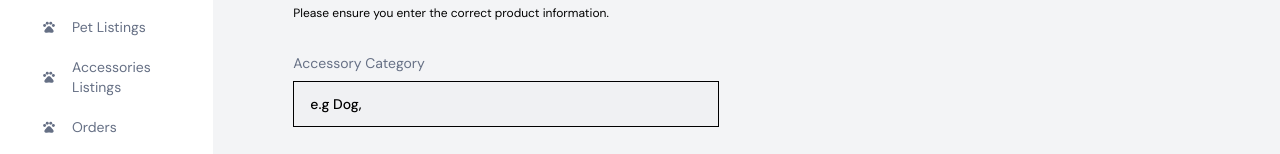
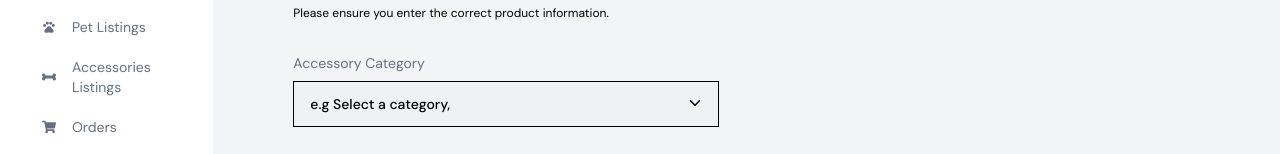
Before and after one commit to Pettify-NG/pettiy-web-app, a Next.js app: page /dashboard/accessories/create in a window 1280 px wide. Shown: the part 205-359 px from the top of the page. Built offline with nearby package versions, Linux system fonts and the light colour scheme.

Commit message:
some changes

```diff
--- a/src/components/Dashboard/AccessoriesListings/CreateAccessoriesListingsForm.tsx
+++ b/src/components/Dashboard/AccessoriesListings/CreateAccessoriesListingsForm.tsx
@@ -13,9 +13,7 @@ import TextInput from "@/components/Global/TextInput";
 import Button from "@/components/Global/Button";
 import ENDPOINTS from "@/config/ENDPOINTS";
 import HTTPService from "@/services/http";
-import { TfiSave } from "react-icons/tfi";
-import { Calendar } from "primereact/calendar";
-import { FiCalendar } from "react-icons/fi";
+import { IoIosArrowDown } from "react-icons/io";
 
 interface ProductImage {
   image: File
@@ -33,6 +31,8 @@ function CustomError({ error }: { error?: string }) {
   );
 }
 
+const accessoryCategories = ["Feed", "Toy", "Gadgets", "Wearables", "Grooming/Care", "Others"];
+
 const CreateAccessoriesListingForm = () => {
   const imageInputRef = useRef<HTMLInputElement | null>(null);
 
@@ -40,30 +40,18 @@ const CreateAccessoriesListingForm = () => {
 
   const formik = useFormik({
     initialValues: {
-      // petBreed: "",
       description: "",
       category: "",
       price: "",
       stock: 0,
       weight: 0,
-      // petColor: "",
-      // sex: "",
-      // location: "",
-      // vaccinationStatus: "",
-      // dateOfBirth: "",
     },
     validationSchema: Yup.object({
-      // petBreed: Yup.string().required().label("Pet Breed"),
       description: Yup.string().required().label("Description"),
       category: Yup.string().required().label("Category"),
       price: Yup.string().required().label("Price"),
       stock: Yup.number().min(1).required().label("Number in stock"),
       weight: Yup.number().min(1).required().label("Product Weight"),
-      // petColor: Yup.string().required().label("Pet color"),
-      // sex: Yup.string().required().label("Sex"),
-      // location: Yup.string().required().label("Location"),
-      // vaccinationStatus: Yup.boolean().required().label("Vaccination Status"),
-      // dateOfBirth: Yup.string().required().label("Date of Birth"),
     }),
     onSubmit: async (values) => {
 
@@ -133,11 +121,19 @@ const CreateAccessoriesListingForm = () => {
                 value={formik.values.category}
             >
                 <option value='' defaultChecked disabled>
-                    e.g Dog,
+                    e.g Select a category,
                 </option>
+
+                {
+                  accessoryCategories.map((category, index) =>
+                    <option value={category} key={index}>
+                        {category}
+                    </option>
+                  )
+                }
             </select>
-            {/* <IoIosArrowDown onClick={handleSelectProductCategoryClick} className={`absolute right-4 ${formik.errors.categoryId ? "top-10" : "bottom-4"}`} />
-            <CustomError error={formik.errors.categoryId} /> */}
+            <IoIosArrowDown className={`absolute right-4 ${formik.errors.category ? "top-10" : "bottom-4"}`} />
+            <CustomError error={formik.errors.category} />
           </div>
 
           {/* Product Description */}
@@ -161,7 +157,7 @@ const CreateAccessoriesListingForm = () => {
             <CustomError error={formik.errors.description} />
           </div>
 
-          {/* Pet Image */}
+          {/* Image(s) */}
 
           <div className='mb-6'>
             <p className='text-neutral mb-2 text-sm'>Cover Image</p>
@@ -262,7 +258,7 @@ const CreateAccessoriesListingForm = () => {
       <div className='fixed right-0 bottom-0 w-full p-4 bg-white flex items-center justify-end'>
 
           <div className='flex items-center gap-4'>
-              <Link href='/dashoard/product-listings'>
+              <Link href='/dashoard/accessories'>
                 <Button variant='outlined' color='dark'>
                   <FaX />
                   Cancel
--- a/src/components/Dashboard/WalletPage.tsx
+++ b/src/components/Dashboard/WalletPage.tsx
@@ -10,6 +10,7 @@ import Button from "@/components/Global/Button";
 import PayoutTable from "./Payouts/PayoutTable";
 import useFetch from "@/hooks/useFetch";
 import useLocalStorage from "@/hooks/useLocalStorage";
+import { IWallet } from "@/interfaces/wallet";
 
 interface IWalletPage {
     availableBalance?: number
@@ -22,7 +23,14 @@ const WalletPage = ({ availableBalance = 0, pendingBalance = 0 }: IWalletPage):
     const [seller_info, setSellerInfo] = useLocalStorage<any>("pettify-details", {} as any);
     const fetchUrl = `${process.env.NEXT_PUBLIC_API_BASE_URL}/api/v1/users/${seller_info.user._id}/wallet`;
 
-    const { data, error, isLoading, refetch } = useFetch<any>(fetchUrl);
+    const options = {
+        headers: {
+            "Content": "application/json",
+            "Authorization": `Bearer ${seller_info.token}`
+        }
+    }
+
+    const { data, error, isLoading, refetch } = useFetch<IWallet>(fetchUrl, options);
     console.log(data);
 
     return (
@@ -47,7 +55,7 @@ const WalletPage = ({ availableBalance = 0, pendingBalance = 0 }: IWalletPage):
 
                         <div className='flex items-center gap-4'>
                             <p className='text-gray-700 text-2xl font-medium'>
-                                ₦{(data.balance ?? 0).toLocaleString()}
+                                ₦{(data?.balance ?? 0).toLocaleString()}
                             </p>
                         </div>
                     </div>
@@ -60,13 +68,13 @@ const WalletPage = ({ availableBalance = 0, pendingBalance = 0 }: IWalletPage):
 
                         <div className='flex items-center gap-4'>
                             <p className='text-gray-700 text-2xl font-medium'>
-                                ₦{(data.pendingBalance ?? 0).toLocaleString()}
+                                ₦{(data?.pendingBalance ?? 0).toLocaleString()}
                             </p>
                         </div>
                     </div>
                 </section>
 
-                <button disabled={data.balance == 0 ? true : false} className={`rounded-[8px] h-fit w-fit text-[14px] text-white gap-[4px] flex items-center whitespace-nowrap ${data.balance == 0 ? "bg-gray-300" : "bg-[#ED770B]"} py-[10px] px-[14px]`} >
+                <button disabled={data?.balance == 0 ? true : false} className={`rounded-[8px] h-fit w-fit text-[14px] text-white gap-[4px] flex items-center whitespace-nowrap ${data?.balance == 0 ? "bg-gray-300" : "bg-[#ED770B]"} py-[10px] px-[14px]`} >
                     Withdraw funds
                 </button>
 
@@ -81,10 +89,19 @@ const WalletPage = ({ availableBalance = 0, pendingBalance = 0 }: IWalletPage):
                                 </div>
 
                                 {/* Bank details */}
-                                <div className="flex flex-col gap-1">
-                                    <p>{"SUNDAY TITILAYO"}</p>
-                                    <p>{"Access Bank" + "-" + "0046789938"}</p>
-                                </div>
+                                {
+                                    data?.accountDetails?.accountHolderName ?
+
+                                    <div className="flex flex-col gap-1">
+                                        <p>{ data?.accountDetails?.accountHolderName || "" }</p>
+                                        <p>{ data?.accountDetails?.bankName || "" + "-" + data?.accountDetails?.accountNumber || "" }</p>
+                                    </div>
+
+                                    :
+
+                                    <p>Account details not provided.</p>
+                                }
+
 
                                 <button className='rounded-[8px] h-fit w-fit text-[14px] text-white gap-[4px] flex items-center whitespace-nowrap bg-[#ED770B] py-[10px] px-[14px] ' >
                                     Update acount details
@@ -92,7 +109,7 @@ const WalletPage = ({ availableBalance = 0, pendingBalance = 0 }: IWalletPage):
                             </div>
                         </div>
 
-                        <h2 className="text-black my-4 font-semibold text-2xl">Your payouts</h2>
+                        <h2 className="text-black my-4 font-semibold text-2xl">Your Transactions</h2>
 
                         {/* Tables */}
                         <div className="w-full my-6">
--- /dev/null
+++ b/src/interfaces/wallet.ts
@@ -0,0 +1,12 @@
+export interface IWallet {
+    pendingBalance: number
+    balance: number
+    user: string
+    accountDetails: IAccountDetails
+}
+
+interface IAccountDetails {
+    bankName: string
+    accountHolderName: string
+    accountNumber: string
+}
--- a/src/static/index.tsx
+++ b/src/static/index.tsx
@@ -5,8 +5,8 @@ import { IoMdHome } from "react-icons/io";
 import { IoMdPerson } from "react-icons/io";
 import { MdOutlinePets } from "react-icons/md";
 import { FaWallet } from "react-icons/fa6";
-
-// const adminDetails = JSON.parse(localStorage.getItem("pettify-details") ?? "");
+import { FaBone } from "react-icons/fa";
+import { FaShoppingCart } from "react-icons/fa";
 
 export const sellerLinks: ISidebarLink[] = [
   { name: 'home', icon: <IoMdHome />, page: '/dashboard' },
@@ -17,12 +17,12 @@ export const sellerLinks: ISidebarLink[] = [
   },
   {
     name: 'accessories listings',
-    icon: <MdOutlinePets />,
+    icon: <FaBone />,
     page: '/dashboard/accessories'
   },
   {
     name: 'orders',
-    icon: <MdOutlinePets />,
+    icon: <FaShoppingCart />,
     page: '/dashboard/orders',
   },
   {
```
Also changed, not shown: src/interfaces/dashboard.ts (+2 -5 lines).
